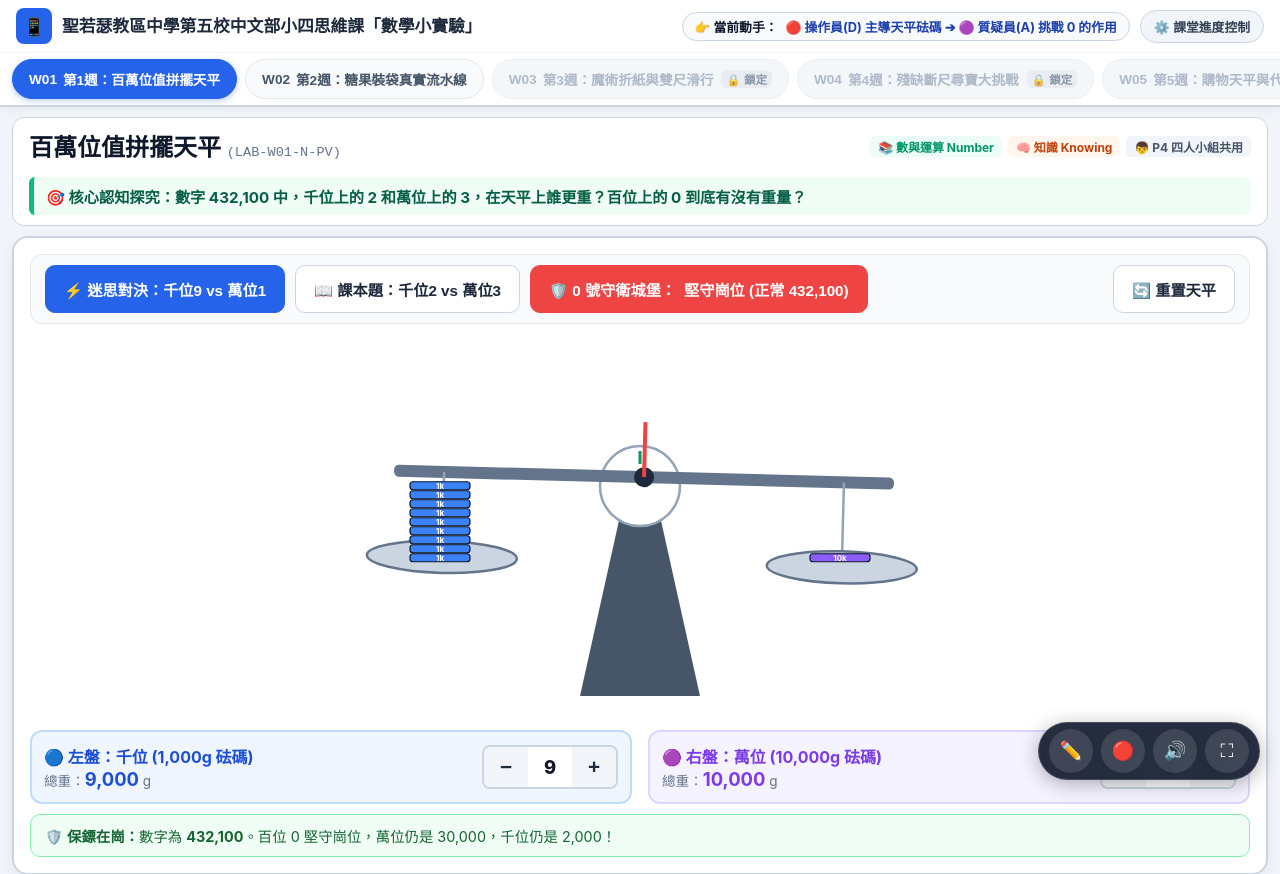
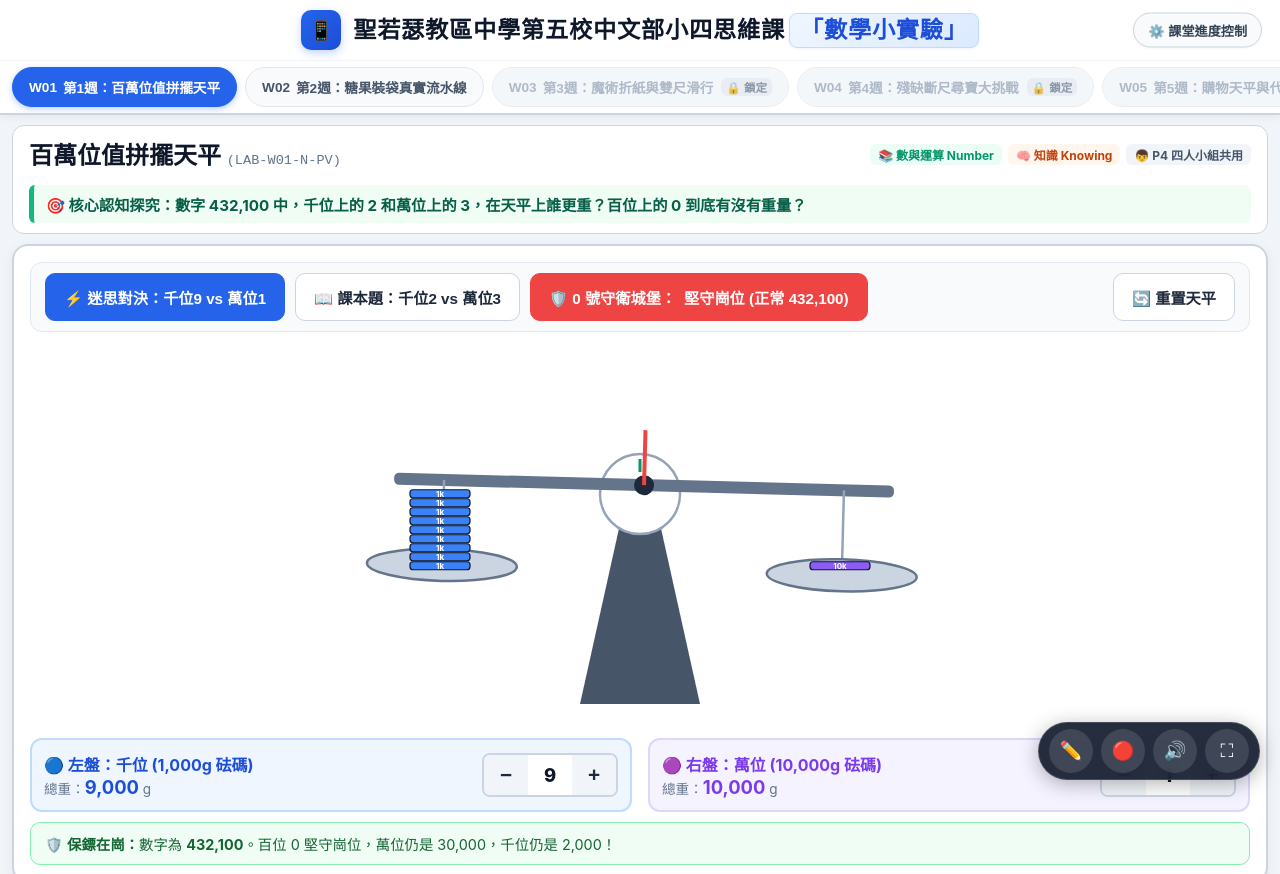
Before and after one commit to jtchen1225-a11y/timss-p4-lab-ipad, a plain HTML site: page index.html in a window 1280 px wide. Shown: the top 874 px of the page. Drawn offline with Linux system fonts and the light colour scheme.

Commit message:
style: remove turn-role-display, center brand title, and enhance header typography

```diff
--- a/css/ipad-layout.css
+++ b/css/ipad-layout.css
@@ -52,93 +52,109 @@ body {
 }
 
 .top-bar-row {
+  position: relative;
   display: flex;
   align-items: center;
-  justify-content: space-between;
-  padding: 8px 16px;
-  gap: 12px;
+  justify-content: center;
+  padding: 10px 20px;
+  min-height: 54px;
+  background: #ffffff;
 }
 
-.brand-section {
+.header-brand-center {
   display: flex;
   align-items: center;
-  gap: 10px;
+  justify-content: center;
+  gap: 12px;
+  text-align: center;
 }
 
 .brand-badge {
-  background: #2563eb;
+  background: linear-gradient(135deg, #2563eb 0%, #1d4ed8 100%);
   color: white;
   font-weight: 900;
-  font-size: 1.1rem;
-  width: 36px;
-  height: 36px;
-  border-radius: 8px;
+  font-size: 1.2rem;
+  width: 40px;
+  height: 40px;
+  border-radius: 10px;
   display: flex;
   align-items: center;
   justify-content: center;
+  box-shadow: 0 3px 8px rgba(37, 99, 235, 0.28);
+  flex-shrink: 0;
 }
 
-.brand-titles h1 {
-  font-size: 1.05rem;
+.header-brand-center h1 {
+  font-size: clamp(1.15rem, 2.3vw, 1.45rem);
   font-weight: 800;
-  color: #1e293b;
-  line-height: 1.2;
+  color: #0f172a;
+  letter-spacing: 0.8px;
+  line-height: 1.25;
+  margin: 0;
+  display: inline-flex;
+  align-items: center;
+  flex-wrap: wrap;
+  justify-content: center;
+  gap: 4px;
 }
 
-.brand-titles p {
-  font-size: 0.75rem;
-  color: var(--text-muted);
+.title-highlight {
+  color: #1d4ed8;
+  background: linear-gradient(135deg, #eff6ff 0%, #dbeafe 100%);
+  border: 1px solid #bfdbfe;
+  padding: 2px 10px;
+  border-radius: 8px;
+  box-shadow: 0 1px 3px rgba(37, 99, 235, 0.08);
+  display: inline-block;
 }
 
-/* 頂部操作群組與教師控制按鈕 */
-.top-actions-group {
+.header-right-action {
+  position: absolute;
+  right: 18px;
+  top: 50%;
+  transform: translateY(-50%);
   display: flex;
   align-items: center;
-  gap: 10px;
 }
 
 .btn-teacher-panel {
   display: inline-flex;
   align-items: center;
   gap: 5px;
-  padding: 6px 13px;
-  font-size: 0.8rem;
+  padding: 7px 14px;
+  font-size: 0.82rem;
   font-weight: 700;
   color: #334155;
-  background: #f1f5f9;
+  background: #f8fafc;
   border: 1.5px solid #cbd5e1;
   border-radius: 20px;
   cursor: pointer;
   transition: all 0.2s;
   white-space: nowrap;
+  box-shadow: 0 1px 3px rgba(0,0,0,0.04);
 }
 
 .btn-teacher-panel:hover, .btn-teacher-panel:active {
-  background: #e2e8f0;
-  color: #0f172a;
-  border-color: #94a3b8;
-  transform: translateY(-1px);
+  background: #eff6ff;
+  color: #1d4ed8;
+  border-color: #93c5fd;
+  transform: translateY(-52%);
+  box-shadow: 0 2px 6px rgba(37, 99, 235, 0.15);
 }
 
-/* iPad 輪流操作指針 (Turn Indicator) */
-.turn-pill-box {
-  background: #f8fafc;
-  border: 1.5px solid #cbd5e1;
-  border-radius: 24px;
-  padding: 4px 12px;
-  display: flex;
-  align-items: center;
-  gap: 8px;
-  font-size: 0.8rem;
-  font-weight: bold;
-}
-
-.turn-role-tag {
-  padding: 3px 10px;
-  border-radius: 14px;
-  color: white;
-  font-size: 0.75rem;
-  transition: all 0.2s;
+@media (max-width: 860px) {
+  .top-bar-row {
+    flex-direction: column;
+    padding: 10px 14px;
+    gap: 8px;
+  }
+  .header-right-action {
+    position: static;
+    transform: none;
+  }
+  .btn-teacher-panel:hover, .btn-teacher-panel:active {
+    transform: translateY(-1px);
+  }
 }
 
 /* 11 週實驗分頁按鈕列 (加大觸控按鈕) */
--- a/index.html
+++ b/index.html
@@ -16,19 +16,12 @@
   <!-- 頂部導航列 -->
   <header class="ipad-header">
     <div class="top-bar-row">
-      <div class="brand-section">
-        <div class="brand-badge">📱</div>
-        <div class="brand-titles">
-          <h1>聖若瑟教區中學第五校中文部小四思維課「數學小實驗」</h1>
-        </div>
+      <div class="header-brand-center">
+        <span class="brand-badge">📱</span>
+        <h1>聖若瑟教區中學第五校中文部小四思維課<span class="title-highlight">「數學小實驗」</span></h1>
       </div>
 
-      <!-- 頂部操作按鈕組：動手角色與教師進度控制 -->
-      <div class="top-actions-group">
-        <div class="turn-pill-box">
-          <span>👉 當前動手：</span>
-          <div id="turn-role-display" style="font-weight:bold; color:#1e40af;">🔴 操作員(D) 動手</div>
-        </div>
+      <div class="header-right-action">
         <button class="btn-teacher-panel" id="btn-open-teacher-modal" title="教師課堂實驗開放管理 (PIN: 8888)">
           ⚙️ 課堂進度控制
         </button>
--- a/js/app-ipad.js
+++ b/js/app-ipad.js
@@ -178,7 +178,6 @@ class TimssIpadApp {
   renderHeader() {
     const lab = this.currentLab;
     const titleArea = document.getElementById('lab-title-box');
-    const roleTag = document.getElementById('turn-role-display');
 
     if (titleArea) {
       titleArea.innerHTML = `
@@ -196,16 +195,11 @@ class TimssIpadApp {
         </div>
       `;
     }
-
-    if (roleTag) {
-      roleTag.innerHTML = `<span>${lab.activeRole}</span>`;
-    }
   }
 
   renderHeaderLocked() {
     const lab = this.currentLab;
     const titleArea = document.getElementById('lab-title-box');
-    const roleTag = document.getElementById('turn-role-display');
 
     if (titleArea) {
       titleArea.innerHTML = `
@@ -221,10 +215,6 @@ class TimssIpadApp {
           ⏳ <strong>課堂進度引導：</strong>此實驗尚未開放學生操作，請等待老師統一步調！
         </div>
       `;
-    }
-
-    if (roleTag) {
-      roleTag.innerHTML = `<span style="color:#94a3b8;">🔒 暫未開放</span>`;
     }
   }
 
```
